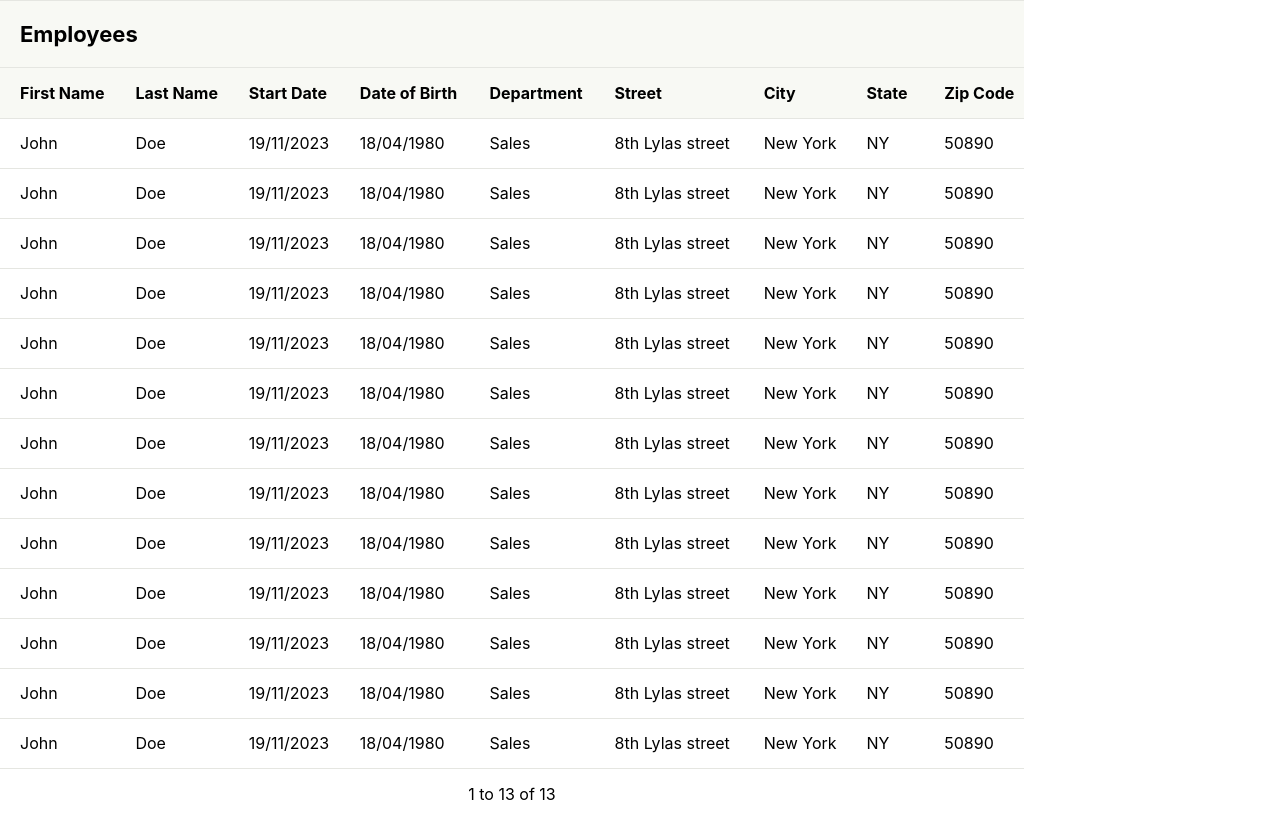
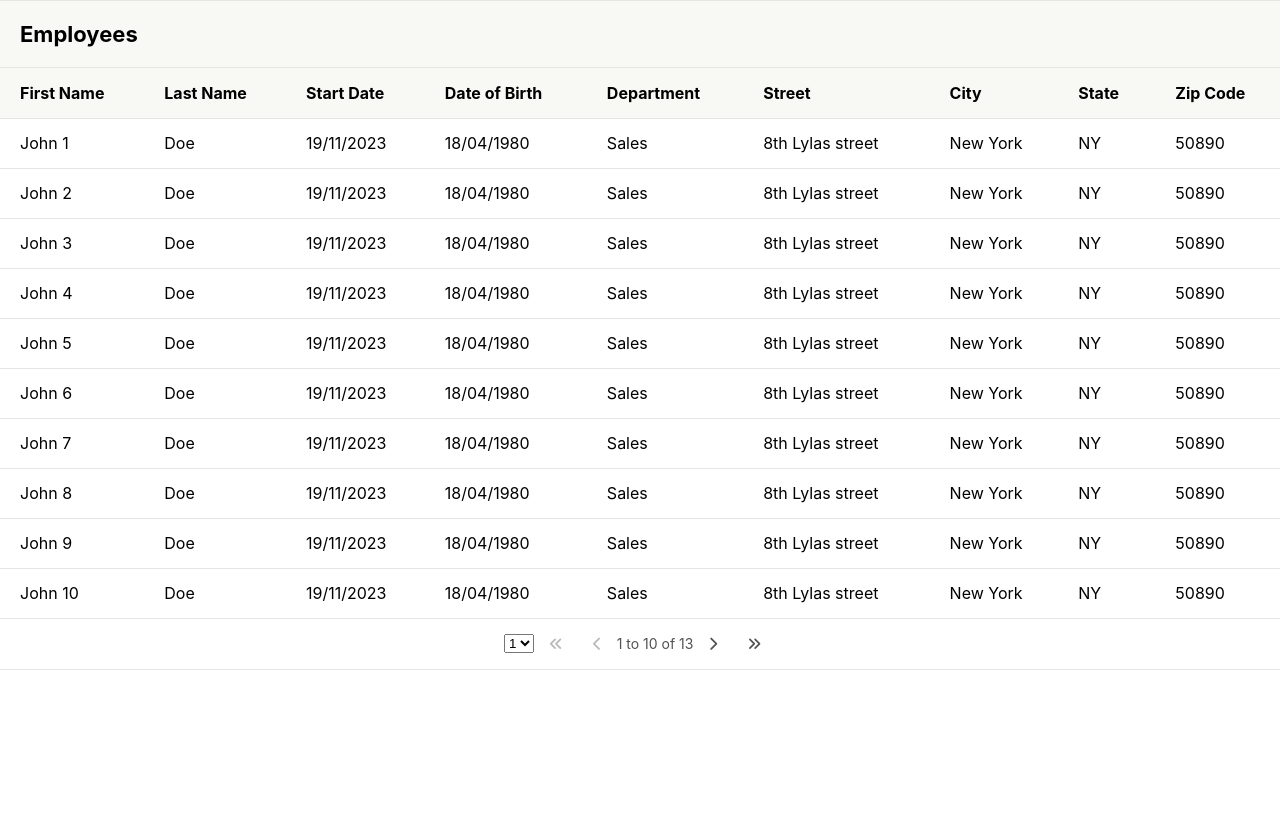
Before and after one commit to JohanHauteville/react-table-component, a React (Create React App) app: page / in a window 1280 px wide. Built offline with nearby package versions, Linux system fonts and the light colour scheme.

Commit message:
Update pagination

```diff
--- a/public/index.html
+++ b/public/index.html
@@ -9,6 +9,7 @@
       name="description"
       content="Web site created using create-react-app"
     />
+    <script src="https://kit.fontawesome.com/aad8ad6ef9.js" crossorigin="anonymous"></script>
     <link rel="apple-touch-icon" href="%PUBLIC_URL%/logo192.png" />
     <!--
       manifest.json provides metadata used when your web app is installed on a
--- a/src/components/Table/index.jsx
+++ b/src/components/Table/index.jsx
@@ -1,17 +1,32 @@
-import { useState } from "react";
+import { useEffect, useState } from "react";
 import "./styles.scss";
 
-function Table({ data, listToDisplay, primaryColor, rangePagination }) {
-  const [rangeOfPagination, setRangeOfPagination] = useState(
-    rangePagination ? rangePagination : 10
+function Table({
+  data,
+  listToDisplay,
+  tableTitle,
+  primaryColor,
+  rowPagination,
+}) {
+  const [itemPerPage, setItemPerPage] = useState(
+    rowPagination ? rowPagination : 10
   );
   const [arrayOfData, setArrayOfData] = useState(data ? data : null);
+  const [currentPage, setCurrentPage] = useState(1);
+  const [indexOfLastItem, setIndexOfLastItem] = useState(0);
+  const [indexOfFirstItem, setIndexOfFirstItem] = useState(0);
+  const [maxPageOfItems, setMaxPageOfItems] = useState(0);
+
+  useEffect(() => {
+    setMaxPageOfItems(parseInt(data.length / itemPerPage));
+    setIndexOfLastItem(currentPage * itemPerPage);
+    setIndexOfFirstItem(indexOfLastItem - itemPerPage);
+    setArrayOfData(data.slice(indexOfFirstItem, indexOfLastItem));
+  }, [currentPage, data, itemPerPage, indexOfLastItem, indexOfFirstItem]);
 
   return (
     <div className="table__container">
-      {arrayOfData && arrayOfData.header && (
-        <h3 className="table__header">{data.header}</h3>
-      )}
+      {tableTitle && <h3 className="table__header">{tableTitle}</h3>}
       <div className="table-content">
         <table className="table-component">
           <thead className="table-component__header">
@@ -23,7 +38,7 @@ function Table({ data, listToDisplay, primaryColor, rangePagination }) {
           </thead>
           {arrayOfData && (
             <tbody>
-              {arrayOfData.data.map((employee, index) => {
+              {arrayOfData.map((employee, index) => {
                 return (
                   <tr
                     key={"data-row-" + index}
@@ -53,9 +68,61 @@ function Table({ data, listToDisplay, primaryColor, rangePagination }) {
       </div>
       {arrayOfData && (
         <div className="table__pagination">
+          <select
+            value={currentPage}
+            onChange={(e) => setCurrentPage(e.target.value)}
+          >
+            {/* {console.log(currentPage)} */}
+
+            {Array.from({ length: maxPageOfItems + 1 }).map((_, index) => {
+              return <option key={"page-" + (index + 1)}>{index + 1}</option>;
+            })}
+          </select>
+          <i
+            className={
+              currentPage === 1
+                ? "fa-solid fa-angles-left desactivated"
+                : "fa-solid fa-angles-left"
+            }
+            onClick={() => setCurrentPage(1)}
+          ></i>
+          <i
+            className={
+              currentPage === 1
+                ? "fa-solid fa-chevron-left desactivated"
+                : "fa-solid fa-chevron-left"
+            }
+            onClick={() =>
+              setCurrentPage(currentPage === 1 ? 1 : parseInt(currentPage) - 1)
+            }
+          ></i>
           <div>
-            1 to {arrayOfData.data.length} of {arrayOfData.data.length}
+            {indexOfFirstItem + 1} to{" "}
+            {indexOfLastItem > data.length ? data.length : indexOfLastItem} of{" "}
+            {data.length}
           </div>
+          <i
+            className={
+              indexOfLastItem > data.length
+                ? "fa-solid fa-chevron-right desactivated"
+                : "fa-solid fa-chevron-right"
+            }
+            onClick={() =>
+              setCurrentPage(
+                indexOfLastItem > data.length
+                  ? currentPage
+                  : parseInt(currentPage) + 1
+              )
+            }
+          ></i>
+          <i
+            className={
+              indexOfLastItem > data.length
+                ? "fa-solid fa-angles-right desactivated"
+                : "fa-solid fa-angles-right"
+            }
+            onClick={() => setCurrentPage(maxPageOfItems + 1)}
+          ></i>
         </div>
       )}
     </div>
--- a/src/components/Table/styles.scss
+++ b/src/components/Table/styles.scss
@@ -21,10 +21,13 @@
     align-items: center;
   }
   &__pagination {
+    color: #525252;
+    font-size: 14px;
     height: 50px;
     display: flex;
     justify-content: center;
     align-items: center;
+    border-bottom: 1px solid #e5e6e1;
   }
 }
 
@@ -56,3 +59,12 @@
     padding-left: 20px;
   }
 }
+
+.fa-solid {
+  padding: 0 15px;
+  cursor: pointer;
+}
+.desactivated {
+  color: #b9b9b9;
+  cursor: inherit;
+}
--- a/src/index.css
+++ b/src/index.css
@@ -8,7 +8,7 @@ body {
 
 }
 #root{
-  width: 80%;
+  width: 100%;
 }
 
 code {
--- a/src/index.js
+++ b/src/index.js
@@ -10,7 +10,12 @@ const root = ReactDOM.createRoot(document.getElementById("root"));
 root.render(
   <React.StrictMode>
     {/* <App /> */}
-    <Table data={EMPLOYEES_DATA} listToDisplay={LIST_TO_DISPLAY} />
+    <Table
+      tableTitle={"Employees"}
+      data={EMPLOYEES_DATA}
+      listToDisplay={LIST_TO_DISPLAY}
+      rowPagination={10}
+    />
   </React.StrictMode>
 );
 
--- a/src/mock/employees.js
+++ b/src/mock/employees.js
@@ -1,8 +1,6 @@
-export const EMPLOYEES_DATA = {
-  header: "Employees",
-  data: [
+export const EMPLOYEES_DATA = [
   {
-      firstName: "John",
+    firstName: "John 1",
     lastName: "Doe",
     startDate: "19/11/2023",
     birthDate: "18/04/1980",
@@ -13,7 +11,7 @@ export const EMPLOYEES_DATA = {
     zipCode: 50890,
   },
   {
-      firstName: "John",
+    firstName: "John 2",
     lastName: "Doe",
     startDate: "19/11/2023",
     birthDate: "18/04/1980",
@@ -24,7 +22,7 @@ export const EMPLOYEES_DATA = {
     zipCode: 50890,
   },
   {
-      firstName: "John",
+    firstName: "John 3",
     lastName: "Doe",
     startDate: "19/11/2023",
     birthDate: "18/04/1980",
@@ -35,7 +33,7 @@ export const EMPLOYEES_DATA = {
     zipCode: 50890,
   },
   {
-      firstName: "John",
+    firstName: "John 4",
     lastName: "Doe",
     startDate: "19/11/2023",
     birthDate: "18/04/1980",
@@ -46,7 +44,7 @@ export const EMPLOYEES_DATA = {
     zipCode: 50890,
   },
   {
-      firstName: "John",
+    firstName: "John 5",
     lastName: "Doe",
     startDate: "19/11/2023",
     birthDate: "18/04/1980",
@@ -57,7 +55,7 @@ export const EMPLOYEES_DATA = {
     zipCode: 50890,
   },
   {
-      firstName: "John",
+    firstName: "John 6",
     lastName: "Doe",
     startDate: "19/11/2023",
     birthDate: "18/04/1980",
@@ -68,7 +66,7 @@ export const EMPLOYEES_DATA = {
     zipCode: 50890,
   },
   {
-      firstName: "John",
+    firstName: "John 7",
     lastName: "Doe",
     startDate: "19/11/2023",
     birthDate: "18/04/1980",
@@ -79,7 +77,7 @@ export const EMPLOYEES_DATA = {
     zipCode: 50890,
   },
   {
-      firstName: "John",
+    firstName: "John 8",
     lastName: "Doe",
     startDate: "19/11/2023",
     birthDate: "18/04/1980",
@@ -90,7 +88,7 @@ export const EMPLOYEES_DATA = {
     zipCode: 50890,
   },
   {
-      firstName: "John",
+    firstName: "John 9",
     lastName: "Doe",
     startDate: "19/11/2023",
     birthDate: "18/04/1980",
@@ -101,7 +99,7 @@ export const EMPLOYEES_DATA = {
     zipCode: 50890,
   },
   {
-      firstName: "John",
+    firstName: "John 10",
     lastName: "Doe",
     startDate: "19/11/2023",
     birthDate: "18/04/1980",
@@ -112,7 +110,7 @@ export const EMPLOYEES_DATA = {
     zipCode: 50890,
   },
   {
-      firstName: "John",
+    firstName: "John 11",
     lastName: "Doe",
     startDate: "19/11/2023",
     birthDate: "18/04/1980",
@@ -123,7 +121,7 @@ export const EMPLOYEES_DATA = {
     zipCode: 50890,
   },
   {
-      firstName: "John",
+    firstName: "John 12",
     lastName: "Doe",
     startDate: "19/11/2023",
     birthDate: "18/04/1980",
@@ -134,7 +132,7 @@ export const EMPLOYEES_DATA = {
     zipCode: 50890,
   },
   {
-      firstName: "John",
+    firstName: "John 13",
     lastName: "Doe",
     startDate: "19/11/2023",
     birthDate: "18/04/1980",
@@ -144,8 +142,7 @@ export const EMPLOYEES_DATA = {
     state: "NY",
     zipCode: 50890,
   },
-  ],
-};
+];
 
 export const LIST_TO_DISPLAY = {
   firstName: "First Name",
```
Lines whose indentation alone changed are shown as unchanged.
